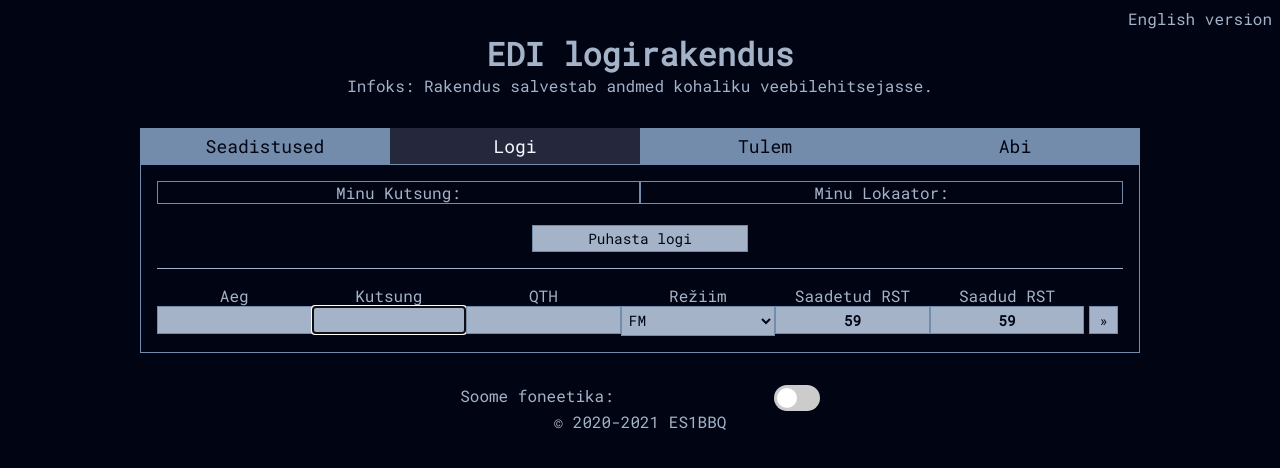
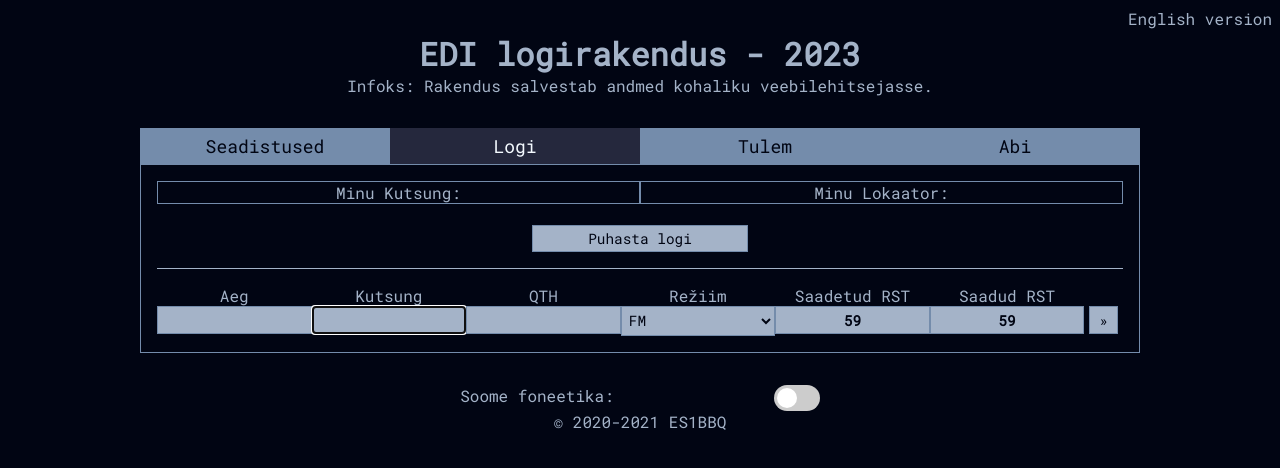
Before and after one commit to ES1BBQ/EDI, a plain HTML site: page index.html in a window 1280 px wide. Drawn offline with Linux system fonts and the light colour scheme.

Commit message:
add 2023 date

```diff
--- a/index.html
+++ b/index.html
@@ -3,7 +3,7 @@
 <head>
 
     <meta charset="utf-8">
-    <title>ES1BBQ EDI logirakendus</title>
+    <title>ES1BBQ EDI logirakendus - 2023</title>
     <meta content="Generate EDI logs for ES ULL competition" name="description">
     <meta content="width=device-width, initial-scale=1" name="viewport">
 
@@ -27,7 +27,7 @@
 <body>
 
 <header>
-    <h1>EDI logirakendus</h1>
+    <h1>EDI logirakendus - 2023</h1>
     Infoks: Rakendus salvestab andmed kohaliku veebilehitsejasse.
     <div class="corner">
         <a href="en.html">English version</a>
```
